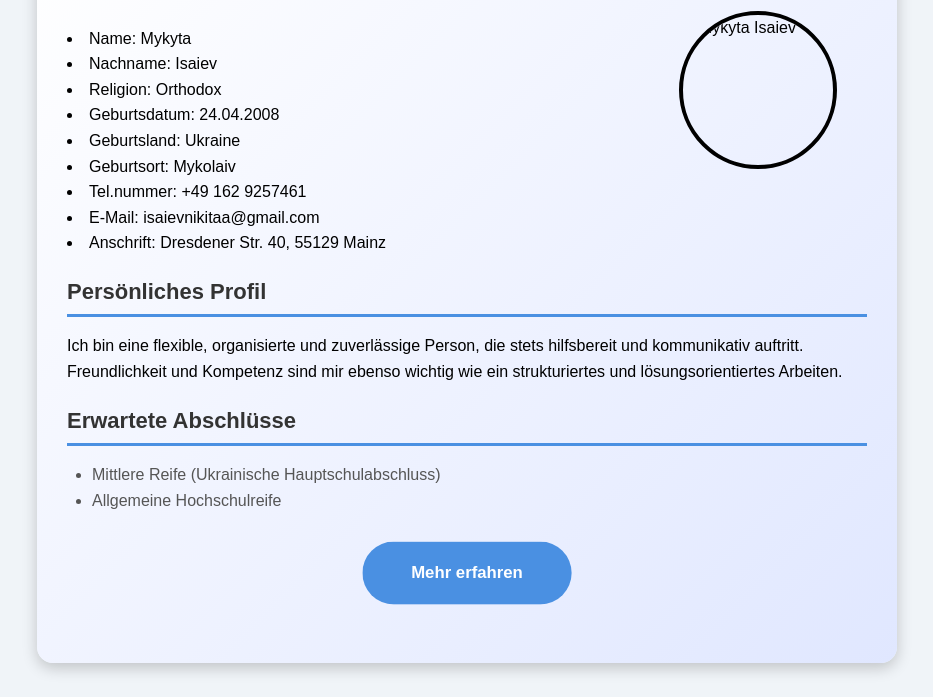
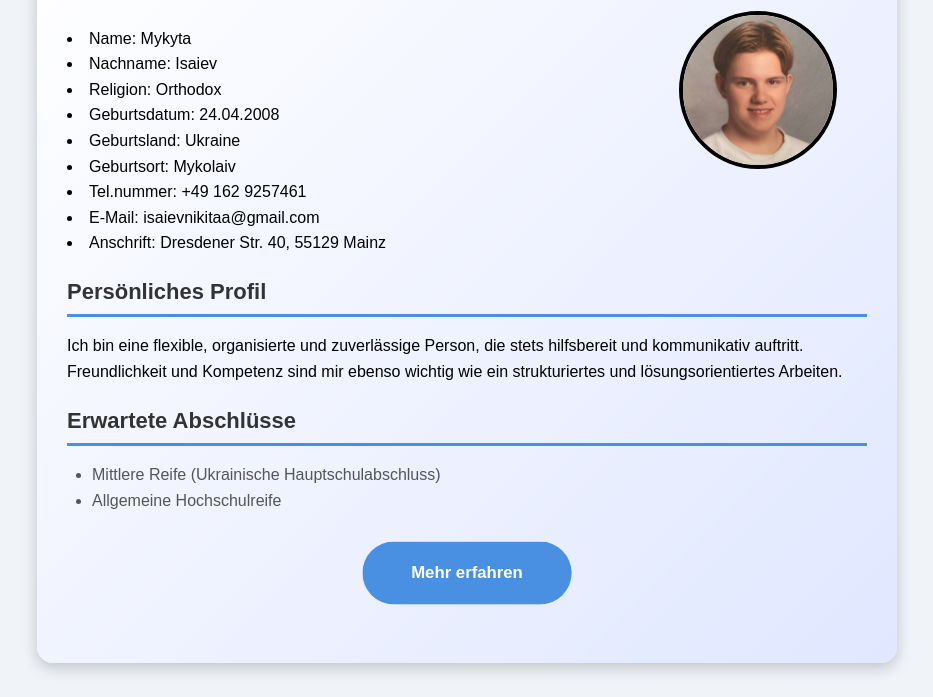
Before and after one commit to snxq0/Lebenslauf, a plain HTML site: page index.html in a window 1280 px wide. Shown: the part 103-800 px from the top of the page, without its empty margins (173-1106 px from the left). Drawn offline with Linux system fonts and the light colour scheme.

Commit message:
Update index.html

```diff
--- a/index.html
+++ b/index.html
@@ -24,7 +24,7 @@
         <li>Anschrift: Dresdener Str. 40, 55129 Mainz</li>
     </p>
 
-    <img class="profile-pic" src = "assets/images/cv_photo.jpg" alt = "Mykyta Isaiev" >
+    <img class="profile-pic" src = "cv_photo.jpg" alt = "Mykyta Isaiev" >
 
     <div class="text-section">
         <h2>Persönliches Profil</h2>
```
